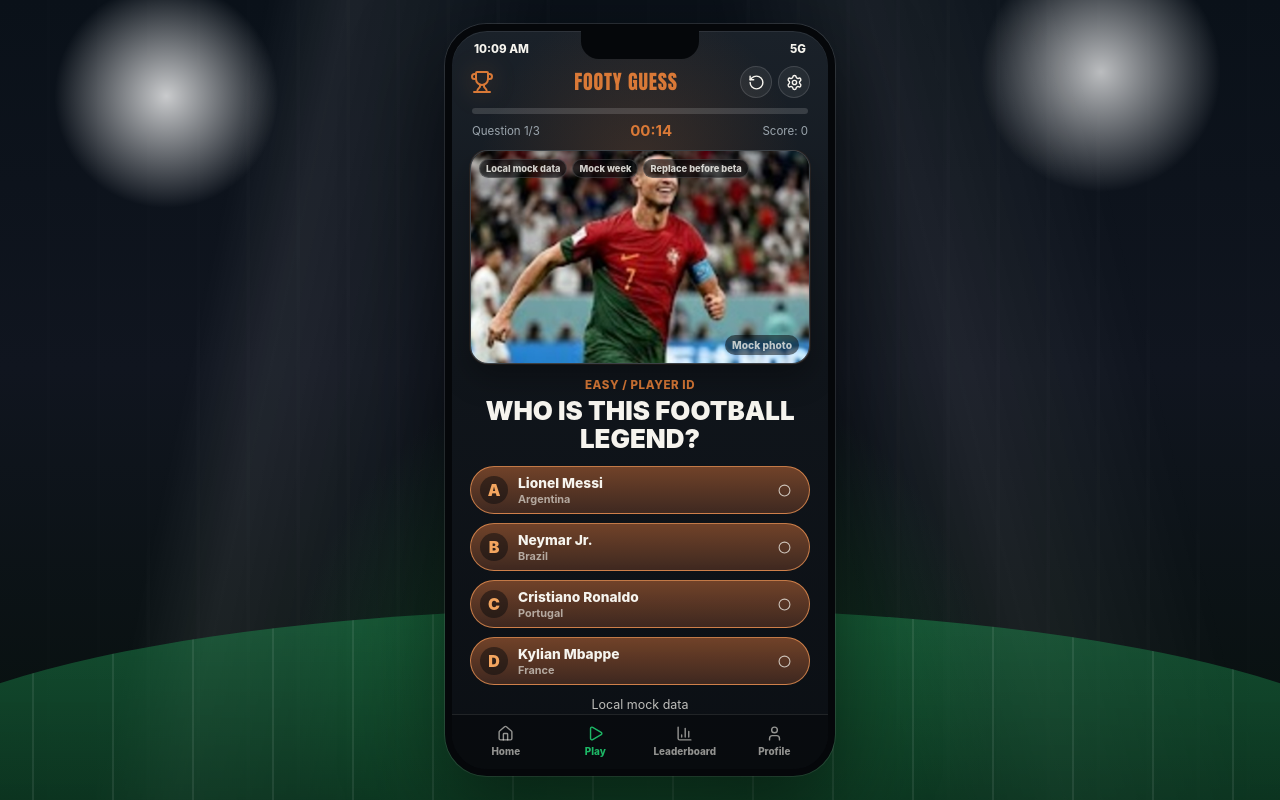
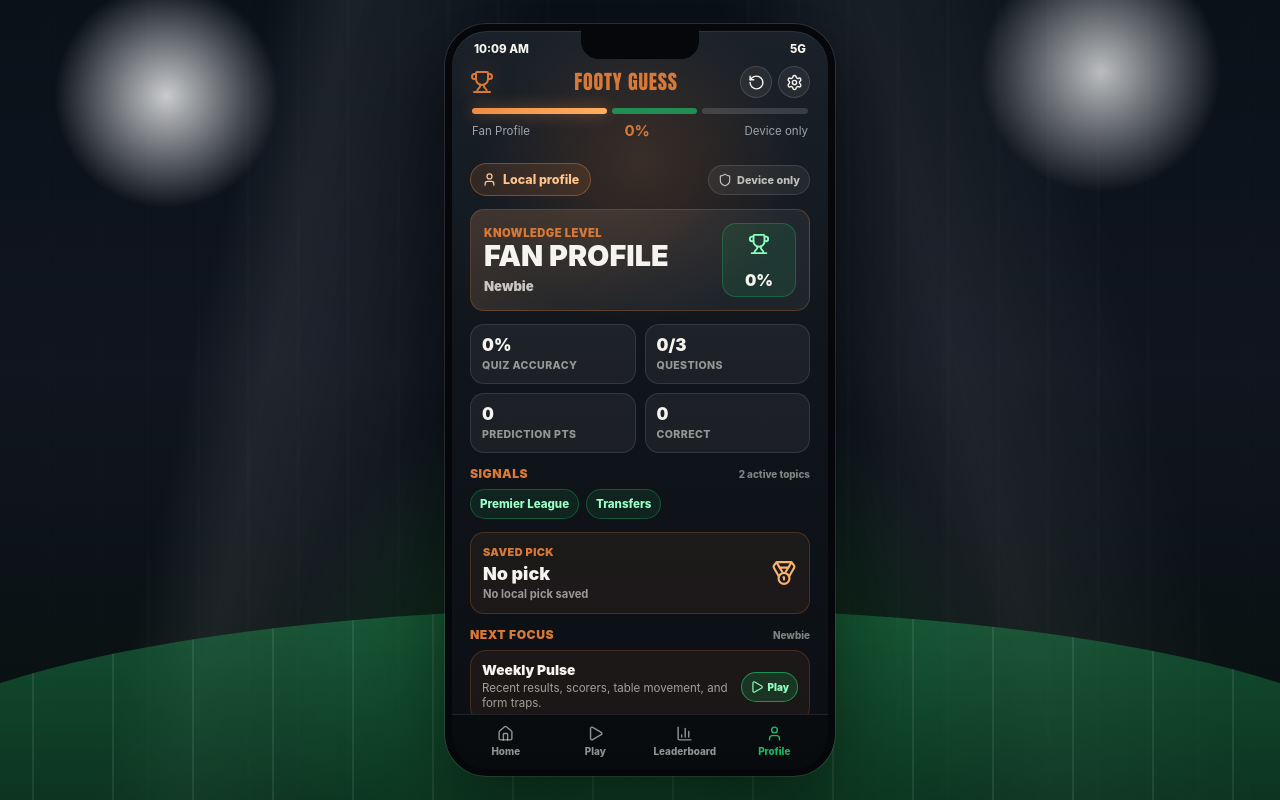
Before and after one commit to walkowl/football-quiz, a Next.js app in the folder apps/web/: page / in a window 1280 px wide. Both pictures are taken after a click on the button "Profile". Built offline with nearby package versions, Linux system fonts and the light colour scheme.

Commit message:
Add local profile tab

```diff
--- a/apps/web/app/globals.css
+++ b/apps/web/app/globals.css
@@ -284,7 +284,8 @@
 }
 
 .quiz-card,
-.result-card {
+.result-card,
+.profile-screen {
   display: flex;
   flex: 1;
   flex-direction: column;
@@ -733,6 +734,189 @@
   cursor: default;
 }
 
+.profile-screen {
+  gap: 13px;
+  padding: 13px 0 10px;
+}
+
+.profile-topline {
+  flex: 0 0 auto;
+}
+
+.profile-pill {
+  gap: 6px;
+}
+
+.profile-hero {
+  display: grid;
+  grid-template-columns: minmax(0, 1fr) auto;
+  align-items: center;
+  gap: 14px;
+  border: 1px solid rgba(217, 121, 55, 0.28);
+  border-radius: 14px;
+  background:
+    linear-gradient(135deg, rgba(217, 121, 55, 0.16), transparent 58%),
+    rgba(255, 255, 255, 0.06);
+  padding: 13px;
+}
+
+.profile-hero p,
+.profile-hero h2 {
+  margin: 0;
+}
+
+.profile-hero p {
+  color: var(--amber);
+  font-size: 0.7rem;
+  font-weight: 880;
+  letter-spacing: 0.04em;
+  text-transform: uppercase;
+}
+
+.profile-hero h2 {
+  margin-top: 2px;
+  color: var(--ink);
+  font-size: 1.8rem;
+  font-weight: 950;
+  letter-spacing: 0;
+  line-height: 0.98;
+  text-transform: uppercase;
+}
+
+.profile-hero strong {
+  display: block;
+  margin-top: 8px;
+  color: rgba(246, 244, 238, 0.78);
+  font-size: 0.82rem;
+  font-weight: 900;
+}
+
+.profile-badge {
+  display: grid;
+  width: 74px;
+  min-height: 74px;
+  place-items: center;
+  border: 1px solid rgba(29, 184, 102, 0.34);
+  border-radius: 14px;
+  background: rgba(29, 184, 102, 0.12);
+  color: #8cffbd;
+}
+
+.profile-badge span {
+  color: var(--ink);
+  font-size: 1rem;
+  font-weight: 950;
+  line-height: 1;
+}
+
+.profile-stat-grid {
+  display: grid;
+  grid-template-columns: repeat(2, minmax(0, 1fr));
+  gap: 9px;
+}
+
+.profile-stat {
+  display: grid;
+  gap: 5px;
+  min-width: 0;
+  border: 1px solid rgba(255, 255, 255, 0.11);
+  border-radius: 14px;
+  background: rgba(255, 255, 255, 0.055);
+  padding: 11px;
+}
+
+.profile-stat span {
+  overflow: hidden;
+  color: var(--ink);
+  font-size: 1.05rem;
+  font-weight: 940;
+  line-height: 1.08;
+  text-overflow: ellipsis;
+  white-space: nowrap;
+}
+
+.profile-stat small {
+  color: rgba(246, 244, 238, 0.56);
+  font-size: 0.66rem;
+  font-weight: 790;
+  letter-spacing: 0.04em;
+  text-transform: uppercase;
+}
+
+.profile-section {
+  display: grid;
+  gap: 8px;
+}
+
+.signal-list {
+  display: flex;
+  flex-wrap: wrap;
+  gap: 7px;
+}
+
+.signal-chip {
+  border: 1px solid rgba(29, 184, 102, 0.34);
+  border-radius: 999px;
+  background: rgba(29, 184, 102, 0.1);
+  color: #9dffc8;
+  font-size: 0.72rem;
+  font-weight: 850;
+  padding: 7px 9px;
+}
+
+.profile-pick-card {
+  display: grid;
+  grid-template-columns: minmax(0, 1fr) auto;
+  align-items: center;
+  gap: 12px;
+  border: 1px solid rgba(217, 121, 55, 0.24);
+  border-radius: 14px;
+  background: rgba(217, 121, 55, 0.08);
+  padding: 12px;
+}
+
+.profile-pick-card span,
+.profile-pick-card strong,
+.profile-pick-card p {
+  display: block;
+  margin: 0;
+}
+
+.profile-pick-card span {
+  color: var(--amber);
+  font-size: 0.68rem;
+  font-weight: 900;
+  letter-spacing: 0.04em;
+  text-transform: uppercase;
+}
+
+.profile-pick-card strong {
+  overflow: hidden;
+  margin-top: 4px;
+  color: var(--ink);
+  font-size: 1.12rem;
+  font-weight: 950;
+  text-overflow: ellipsis;
+  white-space: nowrap;
+}
+
+.profile-pick-card p {
+  margin-top: 3px;
+  color: rgba(246, 244, 238, 0.58);
+  font-size: 0.7rem;
+  font-weight: 720;
+}
+
+.profile-pick-card svg {
+  color: #f5b36f;
+}
+
+.profile-pack-list {
+  display: grid;
+  gap: 8px;
+  padding-bottom: 4px;
+}
+
 .prediction-screen {
   display: flex;
   flex: 1;
--- a/apps/web/src/features/quiz/QuizExperience.tsx
+++ b/apps/web/src/features/quiz/QuizExperience.tsx
@@ -36,6 +36,7 @@
 import {
   buildPredictionLeaderboard,
   getPredictionLockState,
+  type PredictionLeagueEntry,
   type PredictionFixture,
   type PredictionLockState,
   type ScoreLine,
@@ -49,7 +50,9 @@
   recommendPacks,
   recommendationCopy,
   type AnswerMap,
+  type FanProfile,
   type QuizMedia,
+  type QuizOutcome,
   type QuizPack,
   type QuizQuestion,
 } from "../../domain/quiz";
@@ -78,7 +81,7 @@
   (fixture) => fixture.status === "scheduled",
 );
 
-type AppView = "play" | "leaderboard";
+type AppView = "play" | "leaderboard" | "profile";
 type PredictionSaveState = "draft" | "saved" | "restored" | "unavailable";
 
 interface PredictionUiState {
@@ -126,6 +129,23 @@
   const scheduledPredictionLockState = scheduledPredictionFixture
     ? getPredictionLockState(scheduledPredictionFixture, localPredictionClockAt)
     : undefined;
+  const predictionLeaderboard = useMemo(() => {
+    const predictions = predictionUi.savedPrediction
+      ? [...mockScorePredictions, predictionUi.savedPrediction]
+      : mockScorePredictions;
+    const members = predictionUi.savedPrediction
+      ? [...mockPredictionMembers, localPredictionMember]
+      : mockPredictionMembers;
+
+    return buildPredictionLeaderboard({
+      fixtures: mockPredictionFixtures,
+      members,
+      predictions,
+    });
+  }, [predictionUi.savedPrediction]);
+  const localPredictionEntry = predictionLeaderboard.find(
+    (entry) => entry.userId === localPredictionMember.userId,
+  );
 
   function startPack(packId: string) {
     setActiveView("play");
@@ -198,7 +218,11 @@
         <section
           className="match-strip"
           aria-label={
-            activeView === "play" ? "Quiz progress" : "Prediction league status"
+            activeView === "play"
+              ? "Quiz progress"
+              : activeView === "leaderboard"
+                ? "Prediction league status"
+                : "Profile status"
           }
         >
           {activeView === "play" ? (
@@ -233,11 +257,17 @@
                 <strong>00:14</strong>
                 <span>Score: {score}</span>
               </>
-            ) : (
+            ) : activeView === "leaderboard" ? (
               <>
                 <span>Prediction League</span>
                 <strong>Local</strong>
                 <span>Rewards locked</span>
+              </>
+            ) : (
+              <>
+                <span>Fan Profile</span>
+                <strong>{fanProfile.accuracy}%</strong>
+                <span>Device only</span>
               </>
             )}
           </div>
@@ -300,8 +330,21 @@
                   savedPrediction: undefined,
                 });
               }}
+              leaderboard={predictionLeaderboard}
               saveState={predictionUi.saveState}
               savedPrediction={predictionUi.savedPrediction}
+            />
+          ) : activeView === "profile" ? (
+            <LocalProfileScreen
+              answeredCount={answeredCount}
+              fixture={scheduledPredictionFixture}
+              localPackIds={localPackIds}
+              localPredictionEntry={localPredictionEntry}
+              onStartPack={startPack}
+              outcome={outcome}
+              profile={fanProfile}
+              savedPrediction={predictionUi.savedPrediction}
+              totalQuestions={quizQuestions.length}
             />
           ) : !isComplete && currentQuestion ? (
             <QuestionCard
@@ -606,6 +649,7 @@
 interface PredictionLeagueScreenProps {
   draft: ScoreLine;
   fixture?: PredictionFixture;
+  leaderboard: PredictionLeagueEntry[];
   lockState?: PredictionLockState;
   saveState: PredictionSaveState;
   savedPrediction?: ScorePrediction;
@@ -617,6 +661,7 @@
 function PredictionLeagueScreen({
   draft,
   fixture,
+  leaderboard,
   lockState,
   saveState,
   savedPrediction,
@@ -624,29 +669,6 @@
   onDraftChange,
   onSave,
 }: PredictionLeagueScreenProps) {
-  const predictions = useMemo(
-    () =>
-      savedPrediction
-        ? [...mockScorePredictions, savedPrediction]
-        : mockScorePredictions,
-    [savedPrediction],
-  );
-  const members = useMemo(
-    () =>
-      savedPrediction
-        ? [...mockPredictionMembers, localPredictionMember]
-        : mockPredictionMembers,
-    [savedPrediction],
-  );
-  const leaderboard = useMemo(
-    () =>
-      buildPredictionLeaderboard({
-        fixtures: mockPredictionFixtures,
-        members,
-        predictions,
-      }),
-    [members, predictions],
-  );
   const completedFixtures = mockPredictionFixtures.filter(
     (candidate) => candidate.status === "completed",
   );
@@ -846,6 +868,162 @@
   );
 }
 
+interface LocalProfileScreenProps {
+  answeredCount: number;
+  fixture?: PredictionFixture;
+  localPackIds: ReadonlySet<string>;
+  localPredictionEntry?: PredictionLeagueEntry;
+  outcome: QuizOutcome;
+  profile: FanProfile;
+  savedPrediction?: ScorePrediction;
+  totalQuestions: number;
+  onStartPack: (packId: string) => void;
+}
+
+function LocalProfileScreen({
+  answeredCount,
+  fixture,
+  localPackIds,
+  localPredictionEntry,
+  outcome,
+  profile,
+  savedPrediction,
+  totalQuestions,
+  onStartPack,
+}: LocalProfileScreenProps) {
+  const packs = recommendPacks(profile);
+  const savedPickLabel =
+    savedPrediction && fixture
+      ? `${fixture.homeTeam.shortName} ${savedPrediction.score.home}-${savedPrediction.score.away} ${fixture.awayTeam.shortName}`
+      : "No pick";
+
+  return (
+    <section className="profile-screen" aria-label="Local profile">
+      <div className="league-topline profile-topline">
+        <span className="score-pill profile-pill">
+          <User aria-hidden="true" size={15} />
+          Local profile
+        </span>
+        <span className="locked-pill">
+          <Shield aria-hidden="true" size={14} />
+          Device only
+        </span>
+      </div>
+
+      <div className="profile-hero">
+        <div>
+          <p>Knowledge level</p>
+          <h2>Fan Profile</h2>
+          <strong>{profile.level}</strong>
+        </div>
+        <div
+          className="profile-badge"
+          aria-label={`${profile.accuracy}% quiz accuracy`}
+        >
+          <Trophy aria-hidden="true" size={22} />
+          <span>{profile.accuracy}%</span>
+        </div>
+      </div>
+
+      <div className="profile-stat-grid" aria-label="Local profile stats">
+        <ProfileStat label="Quiz accuracy" value={`${profile.accuracy}%`} />
+        <ProfileStat
+          label="Questions"
+          value={`${answeredCount}/${totalQuestions}`}
+        />
+        <ProfileStat
+          label="Prediction pts"
+          value={`${localPredictionEntry?.points ?? 0}`}
+        />
+        <ProfileStat label="Correct" value={`${outcome.correctCount}`} />
+      </div>
+
+      <section className="profile-section" aria-label="Strongest signals">
+        <div className="prediction-section-title">
+          <span>Signals</span>
+          <small>{profile.selectedTopics.length} active topics</small>
+        </div>
+        <div className="signal-list">
+          {profile.strongestSignals.map((signal) => (
+            <span className="signal-chip" key={signal}>
+              {formatSignalLabel(signal)}
+            </span>
+          ))}
+        </div>
+      </section>
+
+      <section
+        className="profile-pick-card"
+        aria-label="Local prediction summary"
+      >
+        <div>
+          <span>Saved pick</span>
+          <strong>{savedPickLabel}</strong>
+          <p>
+            {savedPrediction && fixture
+              ? `${fixture.competition} / ${fixture.matchday}`
+              : "No local pick saved"}
+          </p>
+        </div>
+        <Medal aria-hidden="true" size={26} />
+      </section>
+
+      <section
+        className="profile-section"
+        aria-label="Profile pack recommendations"
+      >
+        <div className="prediction-section-title">
+          <span>Next focus</span>
+          <small>{profile.level}</small>
+        </div>
+        <div className="profile-pack-list">
+          {packs.map((pack) => {
+            const playable = localPackIds.has(pack.id);
+
+            return (
+              <article className="pack-row" key={pack.id}>
+                <div>
+                  <h3>{pack.title}</h3>
+                  <p>{pack.description}</p>
+                </div>
+                {playable ? (
+                  <button
+                    aria-label={`Start ${pack.title}`}
+                    className="pack-action"
+                    onClick={() => onStartPack(pack.id)}
+                    type="button"
+                  >
+                    <Play aria-hidden="true" size={14} />
+                    <span>Play</span>
+                  </button>
+                ) : (
+                  <span className="pack-badge">{pack.freshness}</span>
+                )}
+              </article>
+            );
+          })}
+        </div>
+      </section>
+    </section>
+  );
+}
+
+function ProfileStat({ label, value }: { label: string; value: string }) {
+  return (
+    <div className="profile-stat" aria-label={`${label} ${value}`}>
+      <span>{value}</span>
+      <small>{label}</small>
+    </div>
+  );
+}
+
+function formatSignalLabel(signal: string) {
+  return signal
+    .split("-")
+    .map((part) => `${part.charAt(0).toUpperCase()}${part.slice(1)}`)
+    .join(" ");
+}
+
 function getPredictionSaveMessage(
   draft: ScoreLine,
   prediction: ScorePrediction,
@@ -909,7 +1087,7 @@
     { label: "Home", icon: Home, view: "play" as const },
     { label: "Play", icon: Play, view: "play" as const },
     { label: "Leaderboard", icon: BarChart3, view: "leaderboard" as const },
-    { label: "Profile", icon: User, view: "play" as const },
+    { label: "Profile", icon: User, view: "profile" as const },
   ];
 
   return (
@@ -918,7 +1096,8 @@
         const Icon = item.icon;
         const active =
           (item.label === "Play" && activeView === "play") ||
-          (item.label === "Leaderboard" && activeView === "leaderboard");
+          (item.label === "Leaderboard" && activeView === "leaderboard") ||
+          (item.label === "Profile" && activeView === "profile");
 
         return (
           <button
```
Also changed, not shown: 4 other files (tests, documents, lock files or other folders).
